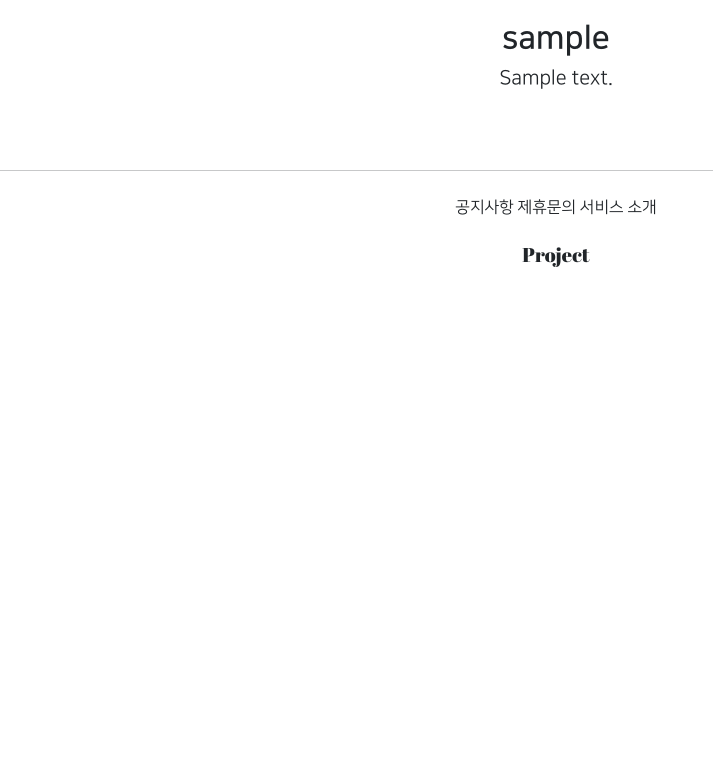
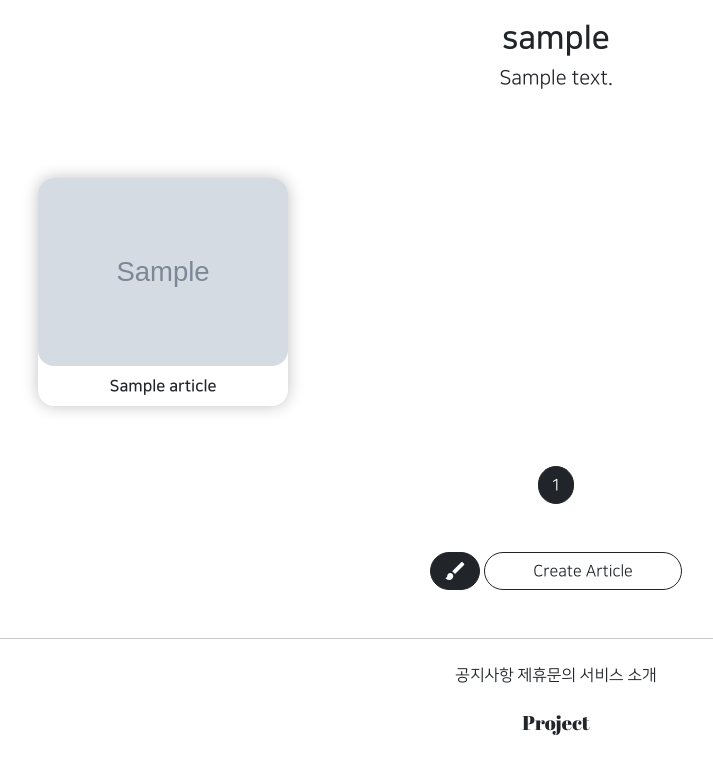
Before and after one commit to 100100001001/gis_django, a Django app: page /accounts/detail/1 in a window 1280 px wide. Shown: the part 469-1228 px from the top of the page, without its empty margins (84-797 px from the left). Before the commit the page ends 736 px from the top, so only its background shows below. Run offline with Django 3.2, Linux system fonts and the light colour scheme; tables that the repository leaves empty hold one stand-in row (values such as "Sample post"); grey boxes marked "Sample" are stand-in pictures; parts of the project's set-up code (start-up, migrations or seed data) failed here and were passed over; some libraries are stand-ins or nearby versions.

Commit message:
8/18 commit 3,4

```diff
--- a/accountapp/templates/accountapp/detail.html
+++ b/accountapp/templates/accountapp/detail.html
@@ -44,5 +44,9 @@
         {% endif %}
     </div>
 
+    <div>
+        {% include 'snippets/list_fragment.html' with article_list=object_list %}
+    </div>
+
 
 {% endblock %}
--- a/accountapp/views.py
+++ b/accountapp/views.py
@@ -8,10 +8,12 @@ from django.shortcuts import render
 from django.urls import reverse, reverse_lazy
 from django.utils.decorators import method_decorator
 from django.views.generic import CreateView, DetailView, UpdateView, DeleteView
+from django.views.generic.list import MultipleObjectMixin
 
 from accountapp.decorators import account_ownership_required
 from accountapp.models import NewModel
 from accountapp.forms import AccountCreationForm
+from articleapp.models import Article
 
 
 @login_required
@@ -38,10 +40,16 @@ class AccountCreateView(CreateView):
     template_name = 'accountapp/create.html'
 
 
-class AccountDetailView(DetailView):
+class AccountDetailView(DetailView, MultipleObjectMixin):
     model = User
     context_object_name = 'target_user'
     template_name = 'accountapp/detail.html'
+
+    paginate_by = 20
+
+    def get_context_data(self, **kwargs):
+        article_list = Article.objects.filter(writer=self.object)
+        return super().get_context_data(object_list=article_list, **kwargs)
 
 
 has_ownership = [login_required, account_ownership_required]
--- /dev/null
+++ b/templates/snippets/list_fragment.html
@@ -0,0 +1,57 @@
+
+{% load static %}
+
+
+    <style>
+        .container {
+            padding: 0;
+            margin: 0 auto;
+        }
+
+        .container div {
+          width: 45%;
+            max-width: 250px;
+          display: flex;
+          justify-content: center;
+          align-items: center;
+          border-radius: 1rem;
+            flex-direction: column;
+            box-shadow: 0 0 1rem #c2c2c2;
+        }
+
+        .container img {
+            width: 100%;
+            border-radius: 1rem;
+        }
+    </style>
+
+
+    <div class="container my-4">
+
+        {% for article in article_list %}
+
+            <div>
+                <a href="{% url 'articleapp:detail' pk=article.pk %}">
+                    <img src="{{ article.image.url }}" alt="">
+                </a>
+                <span class="NNS_B my-2">{{ article.title }}</span>
+            </div>
+
+        {% endfor %}
+
+    </div>
+
+    <script src="{% static 'js/magicgrid.js' %}"></script>
+
+    {% include 'snippets/pagination.html' %}
+
+    <div class="text-center my-5">
+        <a href="{% url 'articleapp:create' %}"
+           class="btn btn-dark rounded-pill material-icons">
+            brush
+        </a>
+        <a href="{% url 'articleapp:create' %}"
+           class="btn btn-outline-dark rounded-pill px-5">
+            Create Article
+        </a>
+    </div>
```
Also changed, not shown: projectapp/templates/projectapp/detail.html (+4 -5 lines), projectapp/views.py (+9 -1 lines), templates/snippets/pagination.html (renamed from articleapp/templates/snippets/pagination.html).
